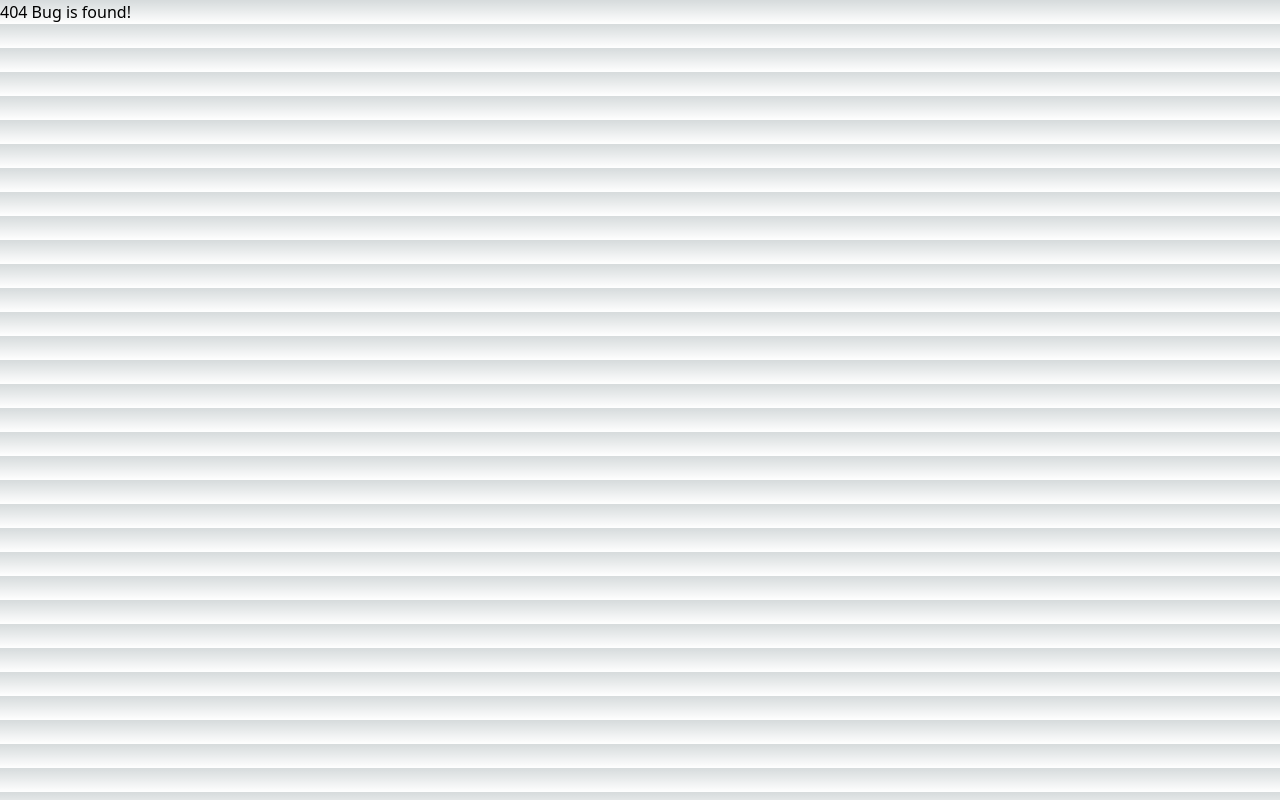
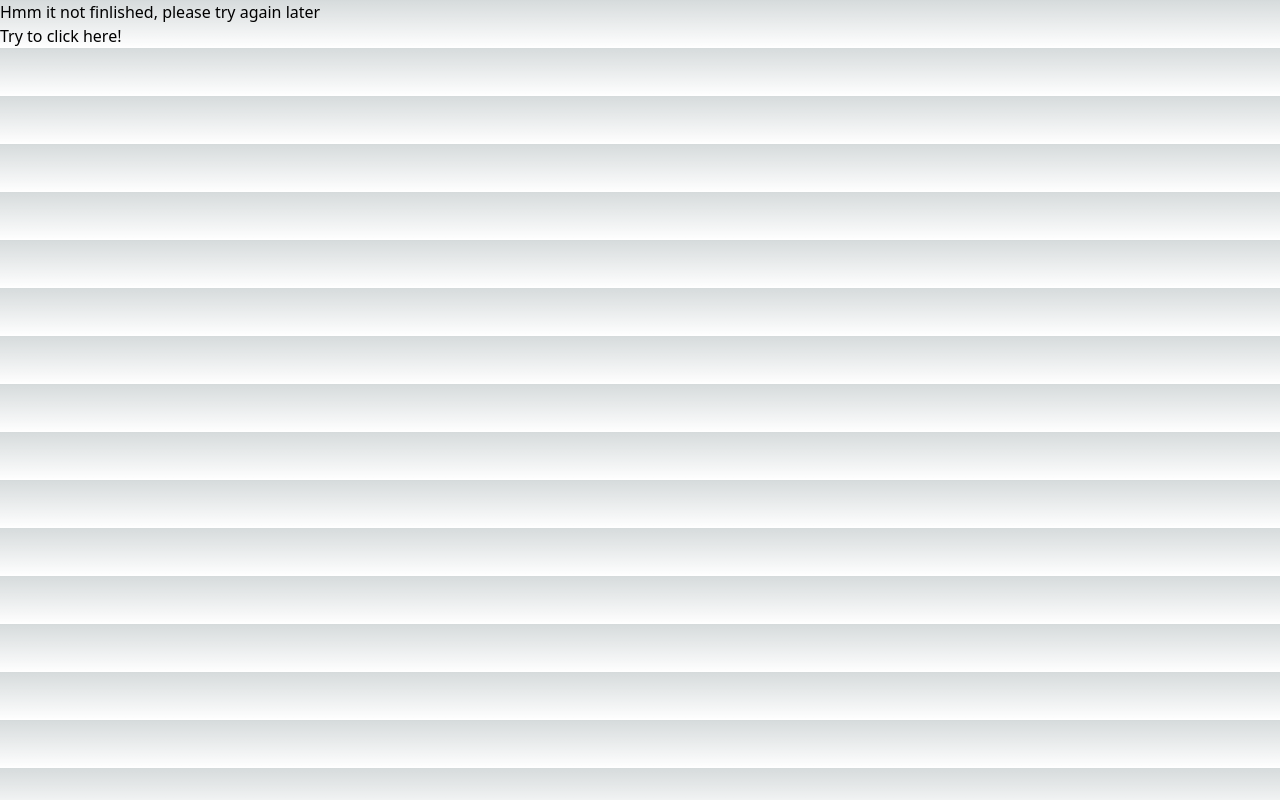
Before and after one commit to tuupercove/tuupercove-old, a Next.js app: page / in a window 1280 px wide. Before the commit this address had no page. Built offline with nearby package versions, Linux system fonts and the light colour scheme.

Commit message:
fix 2 deploy in vercel

```diff
--- a/src/pages/404.tsx
+++ b/src/pages/404.tsx
@@ -1,7 +1,10 @@
+import Link from 'next/link'
+
 export default function ForZeroForErrPage() {
     return (
         <div>
             <p>Huh? 404 is found. ummm something is wrong bro.</p>
+            <Link href={'/'}>Return to My home</Link>
         </div>
     )
 }
--- a/src/pages/index.tsx
+++ b/src/pages/index.tsx
@@ -1,12 +1,14 @@
 import Image from "next/image";
 import { Inter } from "next/font/google";
+import Link from "next/link";
 
 const inter = Inter({ subsets: ["latin"] });
 
 export default function Home() {
   return (
     <main>
-      <p>404 Bug is found!</p>
+      <p>Hmm it not finlished, please try again later</p>
+      <Link href={'/try'}>Try to click here!</Link>
     </main>
   );
 }
```
